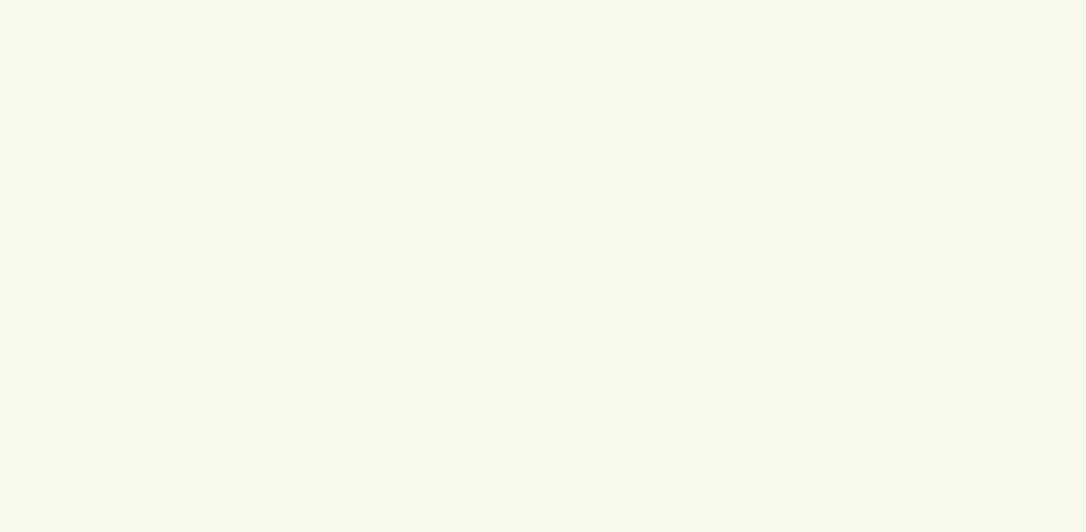
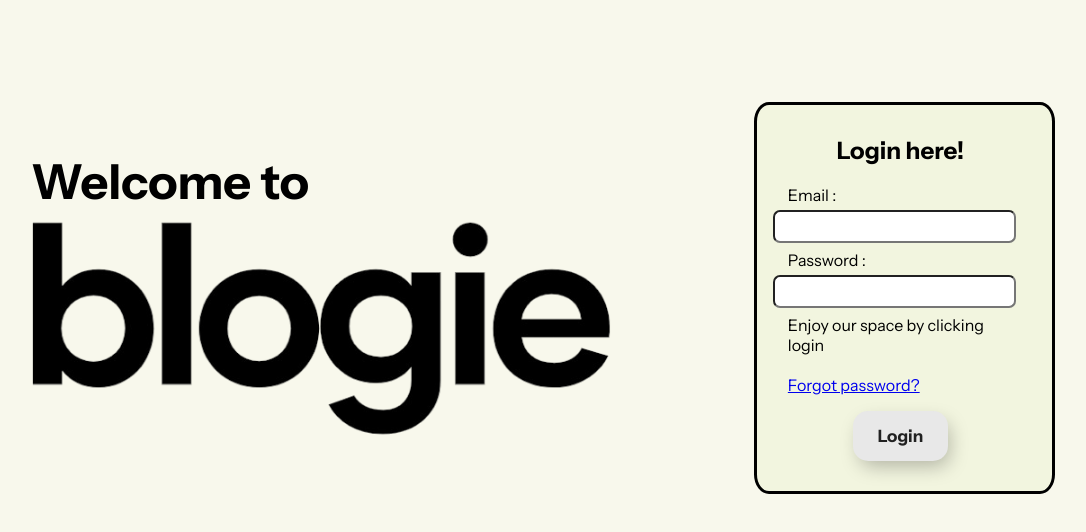
Before and after one commit to kalviumcommunity/blogie, a React (Vite) app in the folder client/: page /login in a window 1280 px wide. Before the commit this address had no page. Shown: the top 532 px of the page, without its empty margins (97-1183 px from the left). Built offline with nearby package versions, Linux system fonts and the light colour scheme; a web font is replaced by a local one.

Commit message:
added login page

```diff
--- a/client/src/App.jsx
+++ b/client/src/App.jsx
@@ -3,6 +3,7 @@ import Home from './Components/Home.jsx'
 import Register from "./Components/Register.jsx"
 import Form from './Components/Form.jsx'
 import Blog from './Components/Blog.jsx'
+import Login from "./Components/Login.jsx"
 import About from "./Components/About.jsx"
 import Forgotpass from "./Components/Forgotpass.jsx"
 import Resetpass from './Components/Resetpass.jsx'
@@ -16,6 +17,7 @@ const App = () => {
       <Route path="/" element={<Home />} />
       <Route path="/register" element={<Register />} />
       <Route path="/form" element={<Form />} />
+      <Route path="/login" element={<Login/>} />
       <Route path="/blog" element={<Blog />} />
       <Route path="/about" element={<About />} />
       <Route path="/resetpass" element={<Resetpass />} />
--- /dev/null
+++ b/client/src/Components/Login.jsx
@@ -0,0 +1,90 @@
+import logo2 from "../assets/logo2.png";
+import { useState } from 'react';
+import axios from 'axios';
+import { Link, useNavigate } from "react-router-dom";
+
+axios.defaults.withCredentials = true;
+
+const Login = () => {
+  const [email, setEmail] = useState("");
+  const [password, setPassword] = useState("");
+  const [loading, setLoading] = useState(false)
+  const navigate = useNavigate();
+
+  const handleSubmit = (e) => {
+    e.preventDefault();
+    setLoading(true)
+    axios.post("http://localhost:3001/auth/login", {
+      email,
+      password,
+    })
+    .then(response => {
+      console.log(response);
+      if (response.data.status) {
+        setTimeout(() => {
+          navigate('/home');
+        }, 2000)
+      } else {
+        alert(response.data.message || "Login failed");
+      }
+    })
+    .catch(err => {
+      console.log(err);
+      alert("An error occurred. Please try again later.");
+    }).finally(() => {
+      setTimeout(() => {
+        setLoading(false)
+      }, 1000);
+    })
+  };
+
+  return (
+    <div>
+      <div className="main-page1">
+        <div>
+        {loading && (
+            <div className="loader-container">
+              <div className="spinner">
+                <div></div>
+                <div></div>
+                <div></div>
+                <div></div>
+                <div></div>
+                <div></div>
+                <div></div>
+                <div></div>
+                <div></div>
+                <div></div>
+              </div>
+            </div>
+          )}
+          <h2 className="welcome">Welcome to</h2>
+          <img src={logo2} alt="" className="logo3" />
+        </div>
+        <div className="register-box">
+          <center><h2>Login here!</h2></center>
+          <form action="" onSubmit={handleSubmit}>
+            <div>
+              <label htmlFor="email" className="label">Email : </label>
+              <input type="email" onChange={(e) => setEmail(e.target.value)} required />
+            </div>
+            <div>
+              <label htmlFor="password" className="label">Password : </label>
+              <input type="password" onChange={(e) => setPassword(e.target.value)} required />
+            </div>
+            <p>Enjoy our space by clicking login</p>
+            <Link to="/forgotpass"><br />
+            <p>Forgot password?</p></Link>
+            <div>
+              {!loading ? (<center>
+                <button type="submit">Login</button>
+              </center>) : null}
+            </div>
+          </form>
+        </div>
+      </div>
+    </div>
+  );
+}
+
+export default Login;
```
Also changed, not shown: 1 other file (tests, documents, lock files or other folders).
